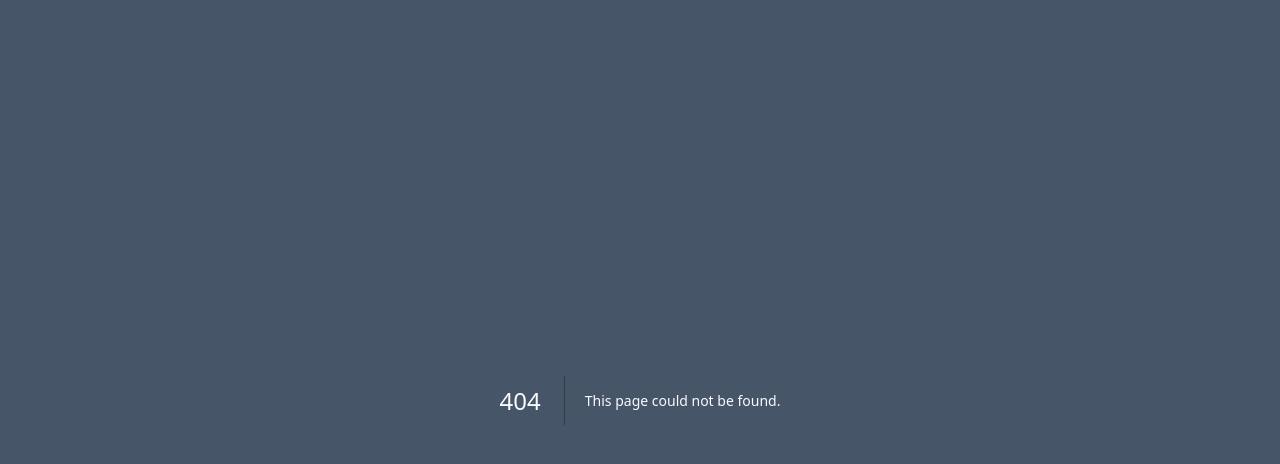
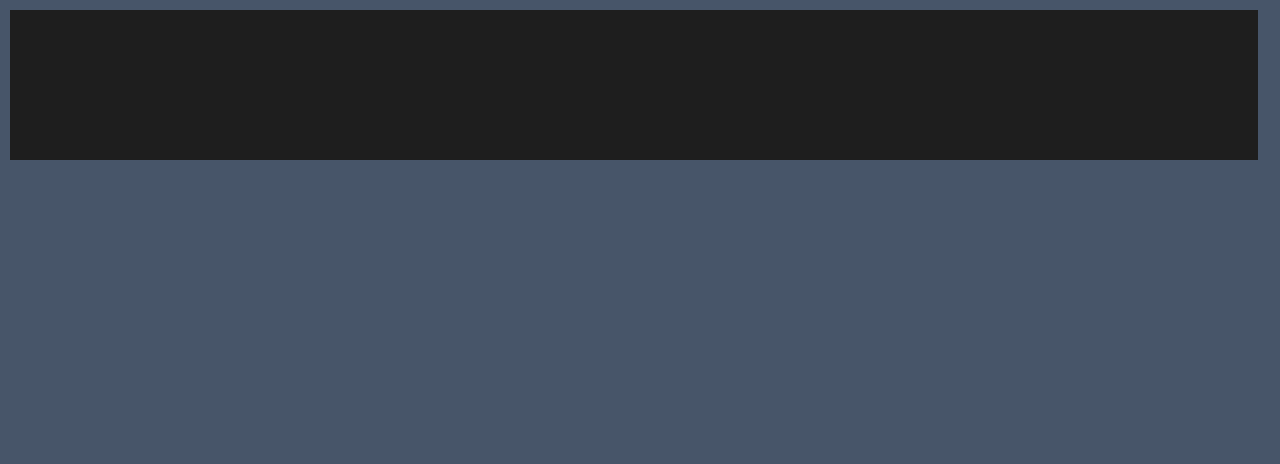
Before and after one commit to code-hike/themes, a Next.js app in the folder web/: page /code in a window 1280 px wide. Before the commit this address had no page. Shown: the top 464 px of the page. Built offline with nearby package versions, Linux system fonts and the light colour scheme.

Commit message:
Code editor

```diff
--- a/web/components/theme-colors.tsx
+++ b/web/components/theme-colors.tsx
@@ -103,4 +103,9 @@ const defaults = {
   "tab.activeBorderTop": { hc: contrastBorder },
   "tab.hoverBackground": "tab.inactiveBackground",
   "tab.hoverForeground": "tab.inactiveForeground",
+  "editorCursor.foreground": {
+    dark: "#AEAFAD",
+    light: "#000000",
+    hc: "#ffffff",
+  },
 };
--- /dev/null
+++ b/web/pages/code.tsx
@@ -0,0 +1,113 @@
+import { highlight } from "@/components/highlighter";
+import React from "react";
+import darkPlus from "@/themes/dark-plus.json";
+import { getColor } from "@/components/theme-colors";
+import { fixTheme } from "@/components/theme-utils";
+
+const textAreaProps = {
+  spellCheck: false,
+  autoComplete: "off",
+  autoCorrect: "off",
+  autoCapitalize: "off",
+};
+
+// #editing, #highlighting {
+//   /* Both elements need the same text and space styling so they are directly on top of each other */
+//   margin: 10px;
+//   padding: 10px;
+//   border: 0;
+//   width: calc(100% - 32px);
+//   height: 150px;
+// }
+
+const commonStyle: any = {
+  margin: 10,
+  padding: 10,
+  border: 0,
+  width: "calc(100% - 32px)",
+  height: 150,
+  fontSize: "15pt",
+  fontFamily: "monospace",
+  lineHeight: "20pt",
+  position: "absolute",
+  top: 0,
+  left: 0,
+  overflow: "auto",
+  whiteSpace: "nowrap",
+};
+
+export default function Page() {
+  return (
+    <CodeArea code="const a = 1" lang="javascript" theme={fixTheme(darkPlus)} />
+  );
+}
+
+export function CodeArea({ code, lang, theme }) {
+  const [input, setInput] = React.useState(code);
+
+  React.useEffect(() => {
+    setInput(code);
+  }, [code]);
+
+  return (
+    <div id="code-preview">
+      <style
+        dangerouslySetInnerHTML={{
+          __html: `#code-preview ::selection { background-color: ${getColor(
+            theme,
+            "editor.selectionBackground"
+          )}; color: transparent; }`,
+        }}
+      />
+      <textarea
+        data-gramm_editor="false"
+        {...textAreaProps}
+        onInput={(e) => {
+          setInput(e.currentTarget.value);
+        }}
+        value={input}
+        rows={10}
+        style={{
+          ...commonStyle,
+          zIndex: 0,
+          color: "transparent",
+          caretColor: getColor(theme, "editorCursor.foreground"),
+          background: getColor(theme, "editor.background"),
+          resize: "none",
+        }}
+      />
+      <pre
+        aria-hidden={true}
+        style={{
+          ...commonStyle,
+          zIndex: 1,
+          hyphens: "none",
+          pointerEvents: "none",
+          // display: "none",
+        }}
+      >
+        <Lines code={input} lang={lang} theme={theme} />
+      </pre>
+    </div>
+  );
+}
+
+function Lines({ code, lang, theme }) {
+  const [lines, setLines] = React.useState([]);
+  React.useEffect(() => {
+    highlight(code, lang, theme).promise.then(({ lines }) => {
+      setLines(lines);
+    });
+  }, [code, lang, theme]);
+  return (
+    <code>
+      {lines.map((tokens, i) => (
+        <div key={i}>
+          {tokens.map((token) => (
+            <span style={token.style}>{token.content}</span>
+          ))}
+        </div>
+      ))}
+    </code>
+  );
+}
```
